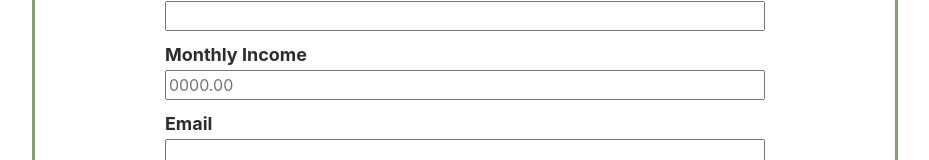
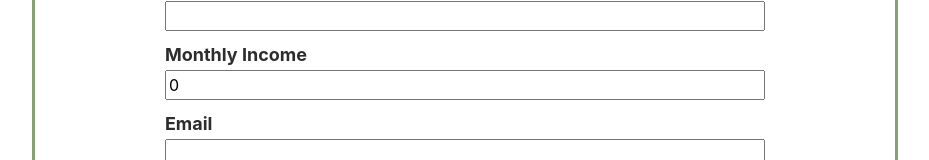
Before and after one commit to hkichen/BillsApp, a React (Create React App) app in the folder client/: page /signup in a window 1280 px wide. Shown: the part 292-452 px from the top of the page, without its empty margins (175-1104 px from the left). Built offline with nearby package versions, Linux system fonts and the light colour scheme.

Commit message:
add income input ot form

```diff
--- a/client/src/pages/Signup/Signup.js
+++ b/client/src/pages/Signup/Signup.js
@@ -6,7 +6,7 @@ class Signup extends Component {
   state = {
     firstName: "",
     lastName: "",
-    monthlyIncome: "",
+    monthlyIncome: 0,
     email: "",
     password: "",
   }
@@ -50,7 +50,7 @@ class Signup extends Component {
             <input value={this.state.lastName} onChange={this.handleInputChange} name="lastName" type="lastName" />
           <br/>
             <label>Monthly Income</label>
-            <input placeholder="0000.00"value={this.state.monthlyIncome} onChange={this.handleInputChange} name='monthlyIncome' type="text" />
+            <input placeholder="0000.00"value={this.state.monthlyIncome} onChange={this.handleInputChange} name='monthlyIncome' type="number" />
           <br/>
             <label>Email</label>
             <input value={this.state.email} onChange={this.handleInputChange} name="email" type="email" />
```
